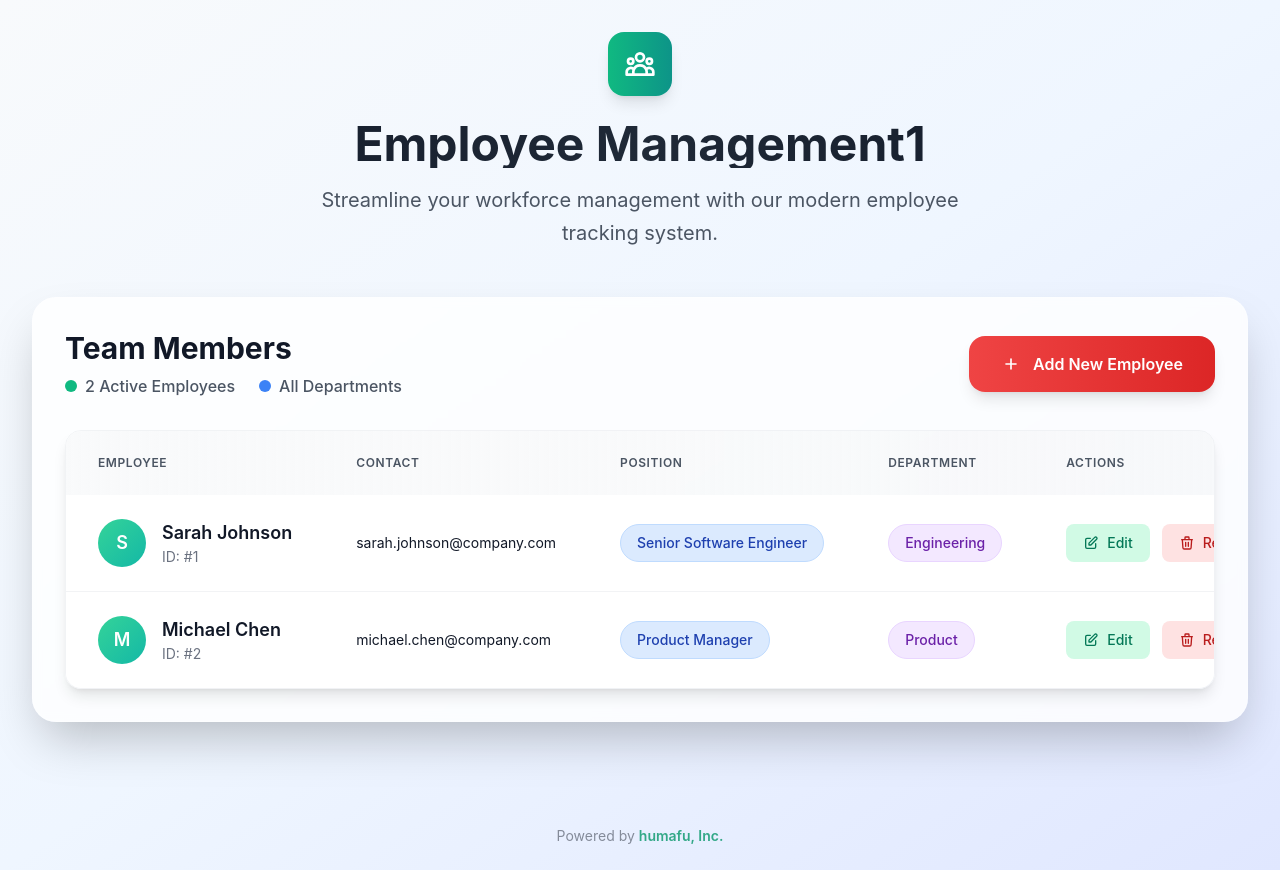
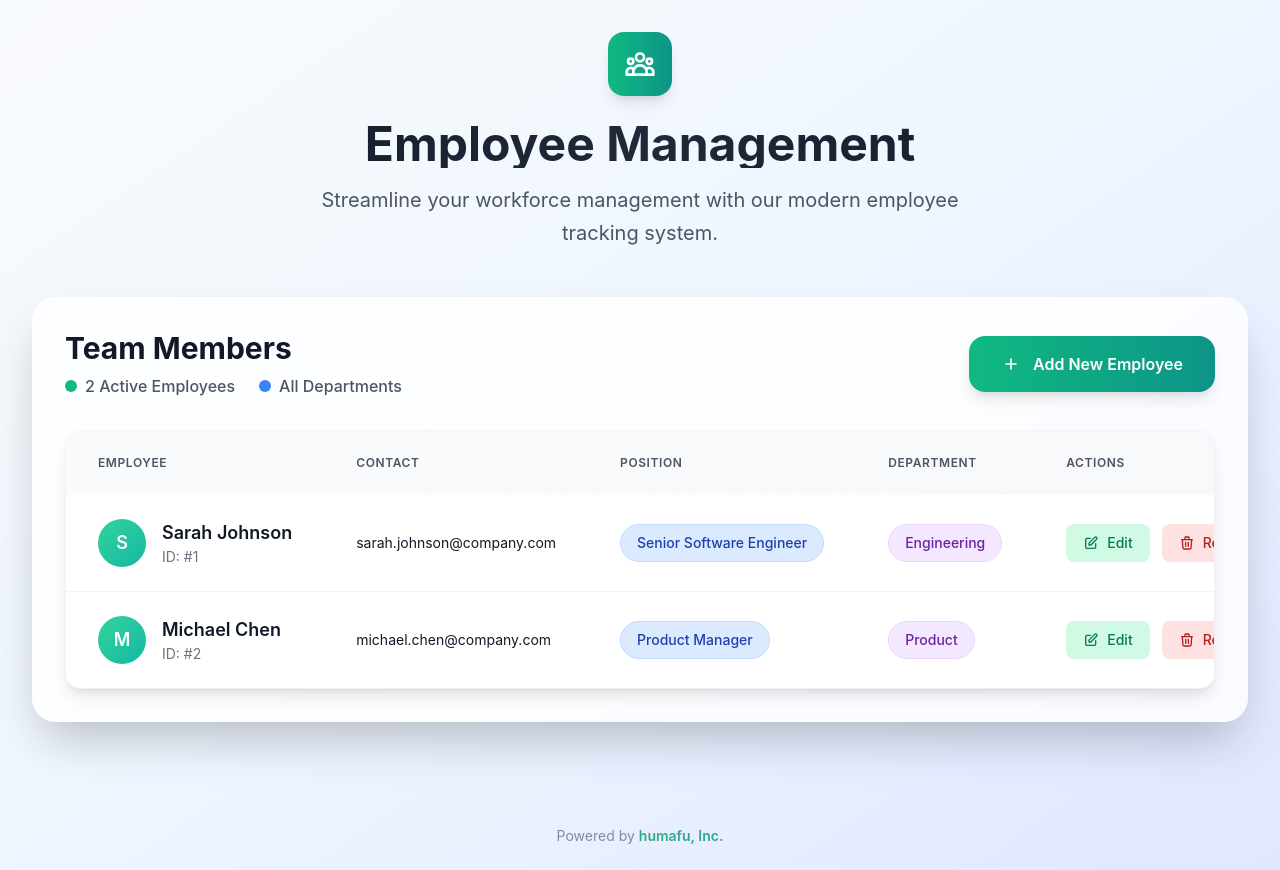
Before and after one commit to sursatech/demo-employee-info-app, a React (Vite) app: page / in a window 1280 px wide. Built offline with nearby package versions, Linux system fonts and the light colour scheme.

Commit message:
Revert ""Push to main: 2025-11-10T05:50:14.979Z""
This reverts commit 81d2155171806682232afbfbf06a9e72565cfd26.

```diff
--- a/src/App.tsx
+++ b/src/App.tsx
@@ -145,7 +145,7 @@ function App() {
             </svg>
           </div>
           <h1 className="text-5xl font-bold bg-gradient-to-r from-gray-900 via-gray-800 to-gray-900 bg-clip-text text-transparent mb-4">
-            Employee Management1
+            Employee Management
           </h1>
           <p className="text-xl text-gray-600 max-w-2xl mx-auto leading-relaxed">
             Streamline your workforce management with our modern employee tracking system.
@@ -170,7 +170,7 @@ function App() {
               </div>
             </div>
             <button
-              className="group relative inline-flex items-center justify-center px-8 py-4 bg-gradient-to-r from-red-500 to-red-600 hover:from-red-600 hover:to-red-700 text-white font-semibold rounded-2xl transition-all duration-300 transform hover:scale-105 hover:shadow-2xl shadow-lg"
+              className="group relative inline-flex items-center justify-center px-8 py-4 bg-gradient-to-r from-emerald-500 to-teal-600 hover:from-emerald-600 hover:to-teal-700 text-white font-semibold rounded-2xl transition-all duration-300 transform hover:scale-105 hover:shadow-2xl shadow-lg"
               onClick={() => openModal()}
             >
               <svg className="w-5 h-5 mr-3 group-hover:rotate-90 transition-transform duration-300" fill="none" stroke="currentColor" viewBox="0 0 24 24">
```
